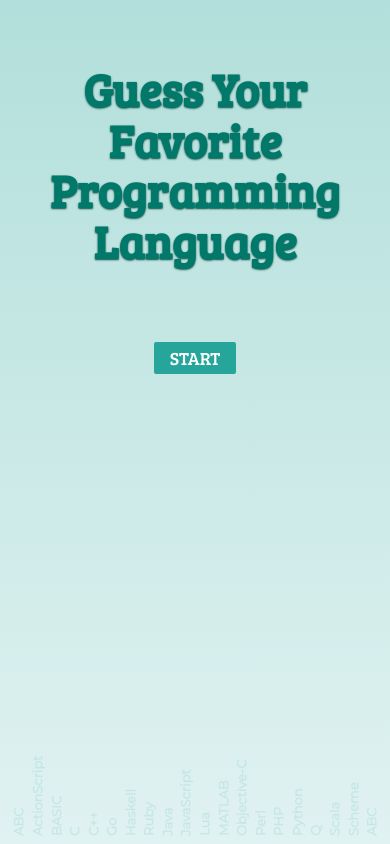
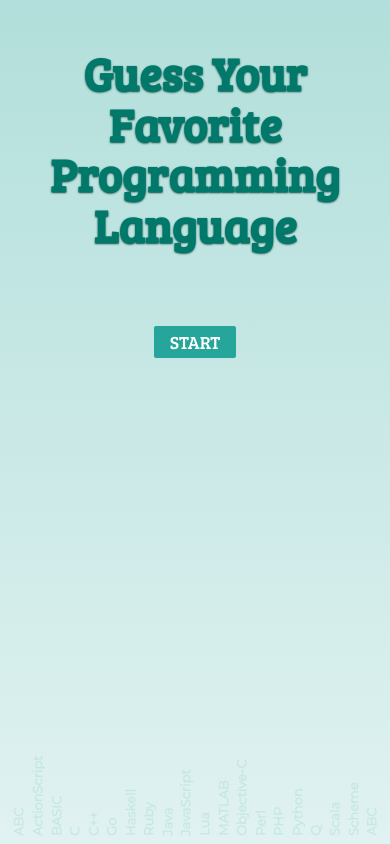
Before and after one commit to StephenHesperus/favorite-programming-language, a Flask app: page / in a window 390 px wide. Run offline with Flask 2, Linux system fonts and the light colour scheme; parts of the project's set-up code (start-up, migrations or seed data) failed here and were passed over; some libraries are stand-ins or nearby versions.

Commit message:
Fix .page-container padding on small screen

```diff
--- a/app/static/css/base.css
+++ b/app/static/css/base.css
@@ -87,7 +87,7 @@ a.button {
   position: absolute;
   width: 100%;
   height: 100%;
-  padding: 16px;
+  padding: 0px;
   padding-bottom: 8px;
   background: linear-gradient(to bottom, #b2dfdb, #e0f2f1);
 }
```
